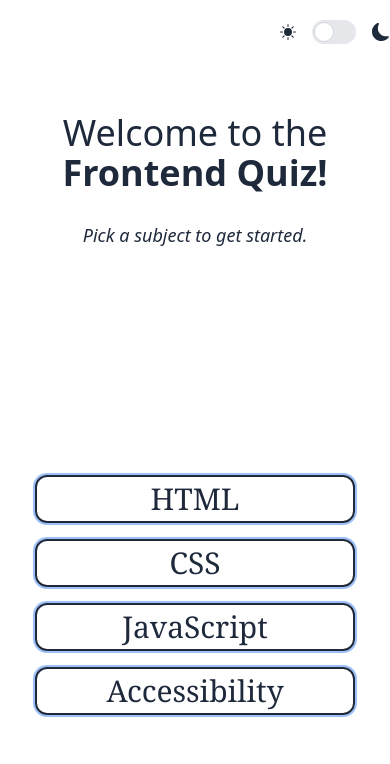
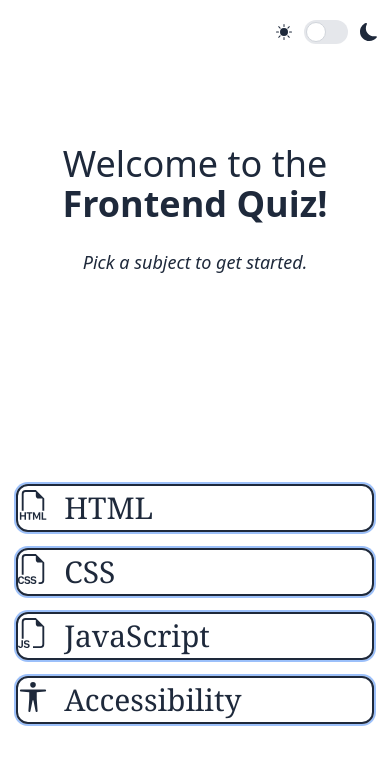
Before and after one commit to sujal58/quiz-App, a React (Vite) app: page / in a window 390 px wide. Shown: the top 764 px of the page. Built offline with nearby package versions, Linux system fonts and the light colour scheme; the HTML template or start-up script is replaced by a standard one.

Commit message:
Responsive and List color changing error solved

```diff
--- a/src/App.jsx
+++ b/src/App.jsx
@@ -1,5 +1,4 @@
 import { useState } from 'react'
-import Quiz from './Quiz';
 import Landing from './Components/Landing';
 import Navbar from './Components/Navbar';
 import { ThemeProvider } from './app/store';
@@ -17,7 +16,7 @@ const ToogleTheme = () => {
   setBorderColor((prev) => prev === "border-slate-800" ? "border-gray-400" : "border-slate-800")
 }
 
-const [option, setOption] = useState("");
+const [option, setOption] = useState([]);
 
 function handleSelectOption(selectedOption){
   setOption(selectedOption)
--- a/src/Components/Landing.jsx
+++ b/src/Components/Landing.jsx
@@ -1,6 +1,7 @@
 import React, {useState, useEffect} from 'react'
 import Quiz from '../Quiz';
 import useTheme from '../app/store';
+import { FiletypeHtml, FiletypeCss, FiletypeJs,UniversalAccess } from 'react-bootstrap-icons';
 
 
 
@@ -11,7 +12,14 @@ function Landing({handleSelectOption, option}) {
 
 
 
-  const optionToChoose = ["HTML", "CSS", "JavaScript", "Accessibility"]
+  // const optionToChoose = ["HTML", "CSS", "JavaScript", "Accessibility"]
+  const optionToChoose = [
+  { name: "HTML", icon: <FiletypeHtml/> },
+  { name: "CSS", icon: <FiletypeCss/> },
+  { name: "JavaScript", icon: <FiletypeJs/> },
+  { name: "Accessibility", icon: <UniversalAccess/> }
+];
+
 
   const handleClick = (category) => {
     handleSelectOption(category);
@@ -20,18 +28,19 @@ function Landing({handleSelectOption, option}) {
 
 
   return (
-    (active ? <Quiz category={option} active = {setActive}/> :
-    <div className={`grid grid-cols-1 md:grid-cols-2 lg:grid-cols-2 xl:grid-cols-2 2xl:grid-cols-2 h-screen ${themeMode} ${textMode}`}>
+    (active ? <Quiz category={option.name} setActive = {setActive}/> :
+    <div className={`grid grid-cols-1 md:grid-cols-2 lg:grid-cols-2 xl:grid-cols-2 2xl:grid-cols-2 h-screen ${themeMode} ${textMode} pt-10`}>
           <div className="flex content-center flex-col items-center justify-center font-sansserif">
-              <h2 className=' text-4xl font-normal md:text-5xl lg:text-6xl xl:text-6xl 2xl:text-6xl'>Welcome to the</h2>
+              <h2 className=' text-4xl font-normal md:text-5xl lg:text-7xl xl:text-7xl 2xl:text-6xl'>Welcome to the</h2>
               <h1 className='text-4xl font-bold md:text-5xl lg:text-6xl xl:text-6xl 2xl:text-6xl'>Frontend Quiz!</h1>
-          <p className='mt-7 text-lg text-left italic'>Pick a subject to get started.</p>
+          <p className='mt-6 text-lg text-left italic'>Pick a subject to get started.</p>
         </div>
         <div className='flex justify-center flex-col items-center font-serif text-xl'>
           {optionToChoose.map((optionVal, index)=>{
-            return(<div className={`flex items-center justify-center h-12 w-80 rounded-xl mb-4 cursor-pointer gap-4 text-slate-800 ${themeMode} ${textMode} ${borderColor} box-border border-solid border-2 ring-2 `} onClick={() => handleClick(optionVal)} key={index}>
+            return(<div className={`flex items-center justify-between h-12 w-11/12 md:w-96 md:h-16 rounded-xl mb-4 cursor-pointer gap-4 ${themeMode} ${textMode} ${borderColor} box-border border-solid border-2 ring-2 `} onClick={() => handleClick(optionVal)} key={index}>
+
             {/* <i className='ml-3 p-1 rounded-xl text-red-400'><box-icon type='logo' name='html5'></box-icon></i> */}
-            <p className='text-3xl' key={optionVal}>{optionVal}</p>
+            <p className='text-3xl flex gap-4' key={optionVal.name}>{optionVal.icon}{optionVal.name}</p>
           </div>
           )})}
 
--- a/src/Components/Navbar.jsx
+++ b/src/Components/Navbar.jsx
@@ -7,17 +7,13 @@ import { SunFill, MoonFill } from 'react-bootstrap-icons';
 function Navbar({option}) {
 
   const {themeMode, textMode, ToogleTheme} = useTheme();
-  console.log(option);
 
   return (
 
     <div className={`text-center ${themeMode} ${textMode} absolute top-5 md:top-10 flex justify-between md:justify-around item-center w-screen bg-transparent`}>
-        <div className="selectedContent"><h1 className='font-bold text-xl italic'>{option}</h1></div>
+        <div className="selectedContent"><h1 className=' flex gap-2 font-bold text-xl leading-5 pl-3'>{option.icon}{option.name}</h1></div>
         <div className="toogleBar">
-          {/* <input type="checkbox" name="modechange" id=""
-           onChange={ToogleTheme}/> */}
-
-         <label className="inline-flex items-center cursor-pointer gap-4">
+         <label className="inline-flex items-center cursor-pointer gap-3 pr-3">
           {/* <img src={moon} alt="LightMode" className='bg-white'/> */}
           <SunFill className='tetx-xl'/>
           <input type="checkbox" value="" className="sr-only peer"onChange={ToogleTheme}/>
--- a/src/Quiz.jsx
+++ b/src/Quiz.jsx
@@ -7,9 +7,9 @@ function Quiz({category, setActive}) {
     const [quizData, setQuizData] = useState([]);
     const [questionNo, setQuestionNo] = useState(0);
     const [optionSelected, setOptionSelected] = useState();
-    const [isCorrect, setIscorrect] = useState(true);
     const [marks, setMarks] = useState(0);
-    const [progress, setProgress] = useState('w-2/12');
+    const [progress, setProgress] = useState(0);
+    const [submitted, setSubmitted] = useState(false);
 
 
     const {themeMode, textMode, borderColor} = useTheme();
@@ -30,75 +30,60 @@ function Quiz({category, setActive}) {
     const handleSubmit = () => {
       const selectedOption = quizData[questionNo].options[optionSelected];
       const correctOption = quizData[questionNo].correctOption;
-
+       setSubmitted(true);
       // console.log(selectedOption == correctOption);
       if(selectedOption === correctOption){
-        setIscorrect(true);
-
         setTimeout(()=>{
           setQuestionNo((prev) => prev+1);
           setMarks((prev) => prev + 1);
-          setProgress((prev)=>{
-            let currentProgress = (prev.split('/'));
-            let splittedWidth = parseInt((currentProgress[0].split('-'))[1]);
-            return `w-${splittedWidth+1}/12`;
-          })
+          setProgress((prev)=> prev + 10);
+          setSubmitted(false);
         }, 500);
       }else{
-        setIscorrect(false);
+        setTimeout(()=>{
+          setQuestionNo((prev) => prev+1);
+          setProgress((prev)=> prev + 10);
+          setSubmitted(false);
+        }, 500);
+
       }
+
       setOptionSelected(null);
+      // setIscorrect(null);
     }
 
   return (
-      <div className={`grid grid-cols-1 md:grid-cols-2 lg:grid-cols-2 xl:grid-cols-2 2xl:grid-cols-2 h-screen text-white ${textMode} ${themeMode} gap-0`}>
+      <div className={`grid grid-cols-1 md:grid-cols-2 lg:grid-cols-2 xl:grid-cols-2 2xl:grid-cols-2 h-screen text-white ${textMode} ${themeMode} pt-10`}>
       {questionNo < 10 ? (
           <div className={`flex content-center flex-col items-center justify-center font-sansserif ${textMode}`}>
-               {isCorrect ? (
-                <>
-                <p className='italic text-start mt-6'>Question {questionNo+1} of {quizData?.length}</p><br />
-              <h2 className='text-xl md:text-4xl font-normal text-center'>{quizData[questionNo]?.question}</h2>
-              <br />
-              <div className=' progress-container h-3 bg-white w-80 md:w-96 rounded-xl md:mt-10'>
-                <div className={`progress bg-purple-700 h-full ${progress} rounded-xl`}></div>
-               </div>
-                </>
-               ):
-               <>
-               {/* <h2 className='text-4xl font-normal text-center'>You have Scored {marks} out of {quizData.length}.</h2><br /> */}
-               <h2 className='text-3xl md:text-4xl font-normal text-center text-red-900 mt-5'>Please select a correct option</h2><br />
-                <h2 className='text-xl md:text-4xl font-normal text-center'>{quizData[questionNo]?.question}</h2>
 
-               {/* <div className=' progress-container h-4 bg-white w-80 rounded-xl'>
-                <div className={`progress bg-purple-700 h-full ${progress} rounded-xl mt-5`}></div>
-               </div> */}
-
-               </>
-
-               }
+                    <p className='italic text-start mt-3 md:mt-5'>Question {questionNo+1} of {quizData?.length}</p><br />
+                    <h2 className='text-xl md:text-4xl font-normal text-center'>{quizData[questionNo]?.question}</h2>
+                    <br />
+                  <div className={`progress-container h-3 ${themeMode === "bg-white" ? "bg-slate-800" : "bg-white"} w-72 md:w-96 rounded-xl mb-2 md:mt-10`}>
+                    <div className={`progress bg-purple-700 h-full rounded-xl`} style={{width: `${progress}%`}}></div>
+                  </div>
         </div>):
         <div className="flex content-center flex-col items-center justify-center font-sansserif">
-               <h2 className='text-4xl font-normal text-center'>You have Scored {marks} out of {quizData.length}.</h2><br />
+               <h2 className={`text-4xl font-normal text-center ${textMode}`}>You have Scored {marks} out of {quizData.length}.</h2><br />
         </div>
         }
 
         <div className='flex justify-center flex-col items-center font-serif text-xl'>
 
           {quizData[questionNo]?.options.map((optionVal, index)=>{
-            return(<div className={`flex justify-center items-center h-12 w-72 md:w-80 lg:w-80 xl:w-80 2xl:w-80  rounded-xl mb-4 cursor-pointer border-2 border-solid ${(index === optionSelected && optionSelected !== null) && isCorrect  ? 'bg-green-500' : ``} ${borderColor} ${textMode} ${optionSelected === index ? "bg-yellow-300 text-blue-800" : `${themeMode}`}`} key={index} onClick={()=>handleAnswer(index)}>
-            <p className={`text-base lg:text-lg xl:text-xl 2xl:text-xl text-center`} key={optionVal}>{optionVal}</p>
+            return(<div className={`flex justify-center items-center h-10 md:h-12 lg:h-14 w-72 md:w-80 rounded-xl mb-3 md:mb-4 cursor-pointer border-2 border-solid ${borderColor} ${textMode} ${optionSelected === index ? "bg-blue-300 font-bold" : `${themeMode}`} ${(submitted && (optionVal === quizData[questionNo].correctOption)) ? "bg-green-600" : ""} ${(index === optionSelected && optionVal != quizData[questionNo].correctOption && submitted) ? "bg-red-700": `${themeMode}`}`} key={index} onClick={()=>handleAnswer(index)}>
+            <p className={`text-base md:text-xl lg:text-lg xl:text-xl 2xl:text-xl text-center`} key={optionVal}>{optionVal}</p>
           </div>
           )})}
           {(questionNo < 10) ? (
           <div className="flex justify-center items-center h-12 w-72 md:w-80 lg:w-80 xl:w-80 2xl:w-80 bg-purple-700 text-white rounded-xl mb-4 cursor-pointer">
             <input type="button" className='text-2xl cursor-pointer' value="Submit answer"  onClick={handleSubmit}/>
           </div>) :
-            <input type="button" className='text-2xl cursor-pointer' value="Return to Home"  onClick={()=>{setActive(false)}}/>
+            <input type="button" className={`text-2xl cursor-pointer border-2 p-3 rounded-xl border-solid ${borderColor} ${textMode}`} value="Return to Home"  onClick={()=>{setActive(false)}}/>
            }
         </div>
       </div>
-
-
   )
 }
 
```
Also changed, not shown: 1 other file (tests, documents, lock files or other folders).
